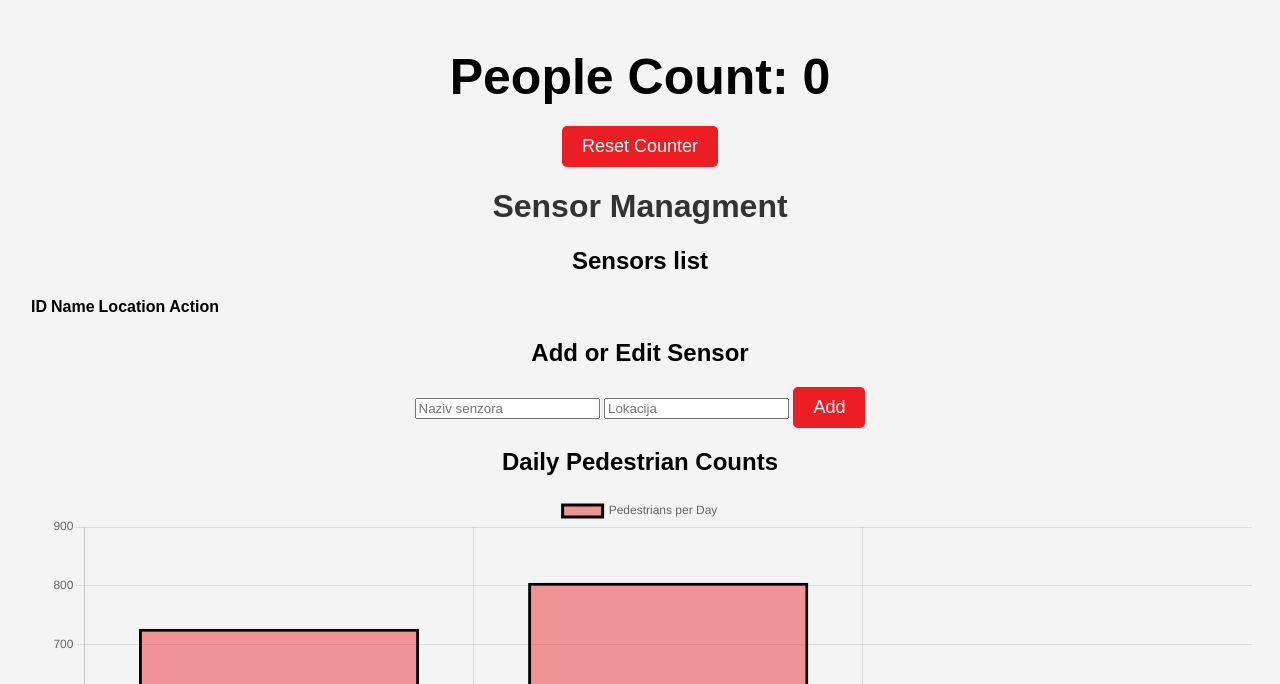
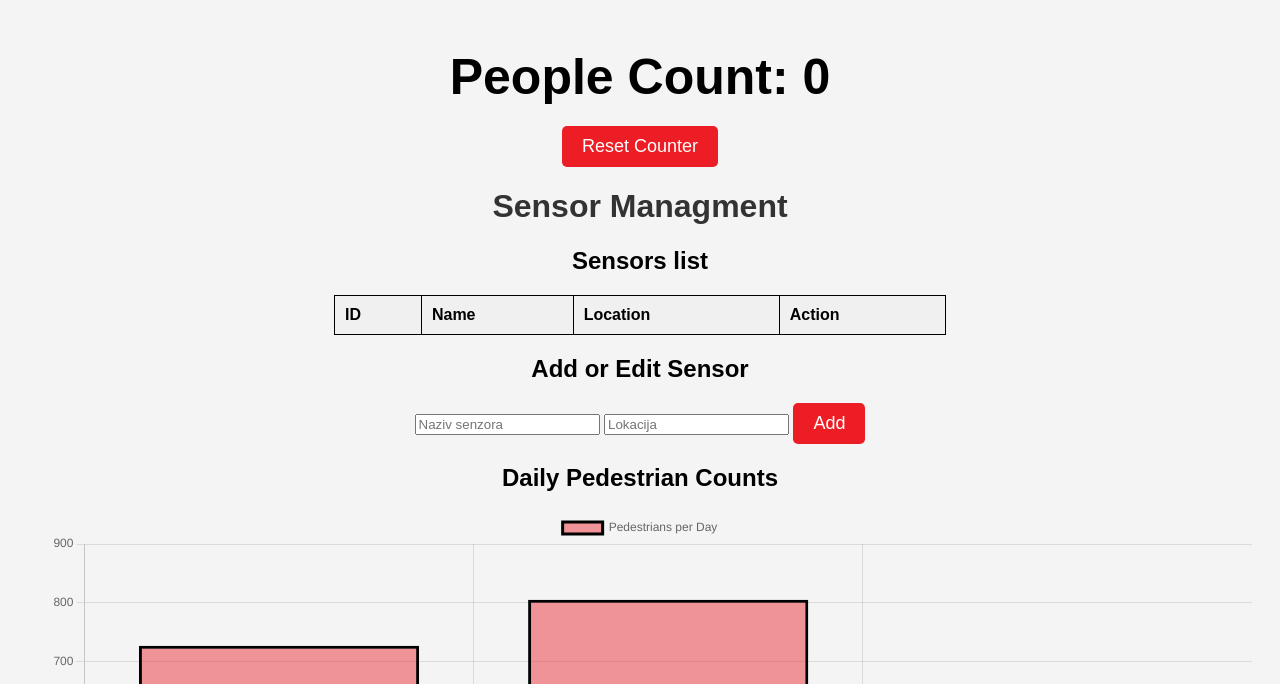
Before and after one commit to Naks00/People-counter, a Flask app: page / in a window 1280 px wide. Shown: the top 684 px of the page. Run offline with Flask 3, Linux system fonts and the light colour scheme; data comes from the database, SQL or seed files in the repository; lists and menus that the app fills with data are empty.

Commit message:
Update style.css

```diff
--- a/Software/People-counter/static/css/style.css
+++ b/Software/People-counter/static/css/style.css
@@ -25,3 +25,23 @@ button {
 button:hover {
     background-color: darkred;
 }
+table {
+    border-collapse: collapse;
+    width: 50%;
+    margin: auto;
+}
+
+th, td {
+    border: 1px solid black;
+    padding: 10px;
+    text-align: left;
+}
+
+th {
+    background-color: #f0f0f0;
+}
+
+/* Optional: Add some basic styling to the section */
+section {
+    margin-top: 20px;
+}
```
